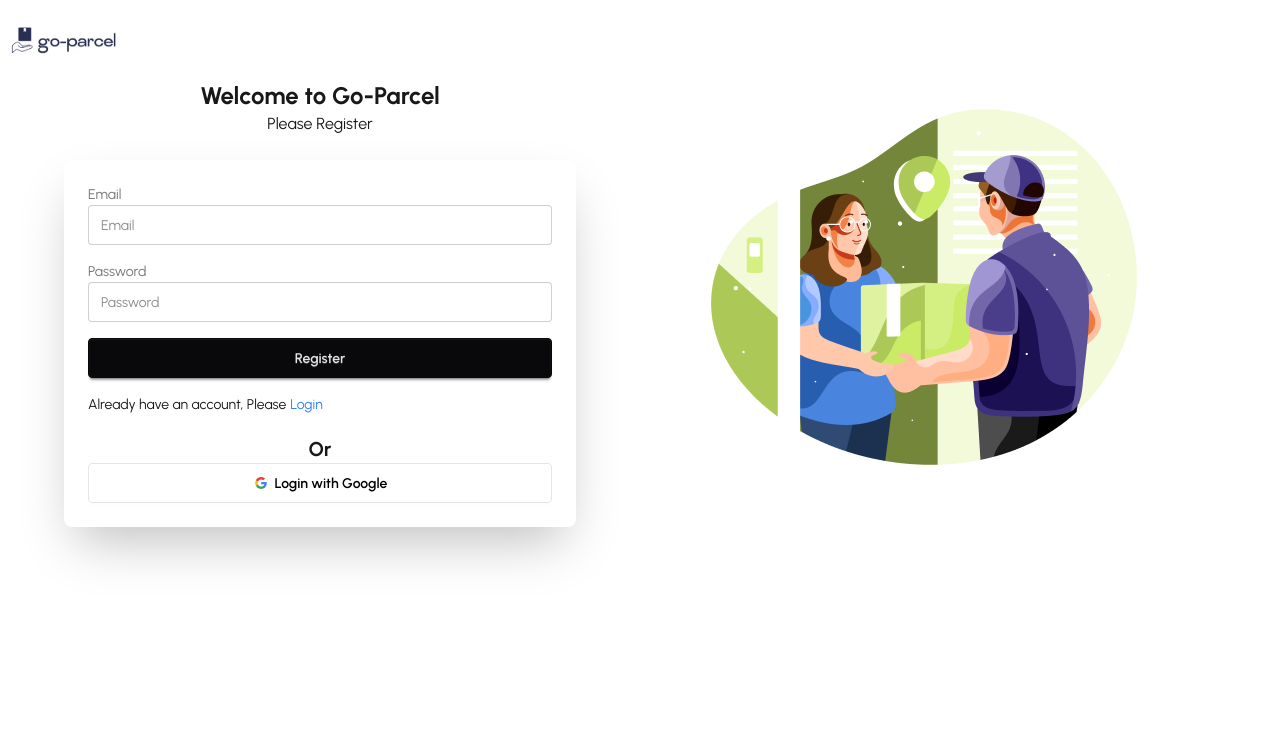
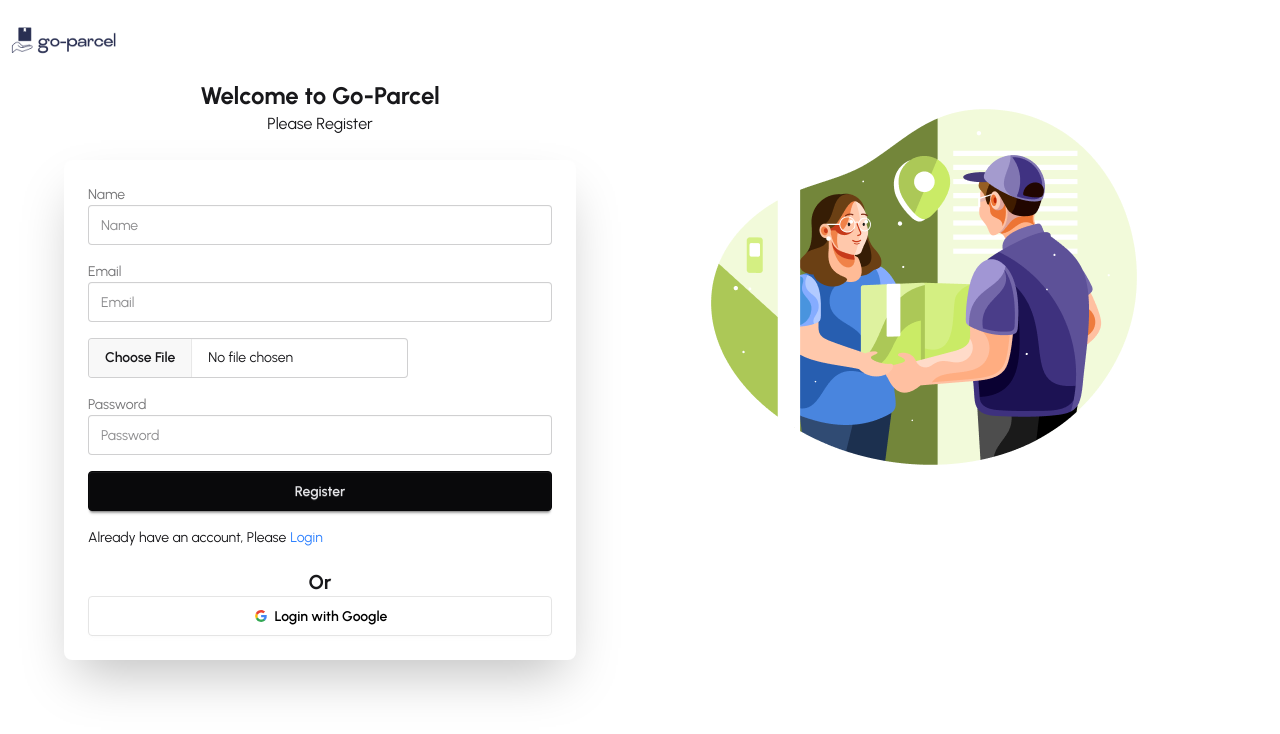
Before and after one commit to mhmasum1/go-parcel, a React (Vite) app: page /register in a window 1280 px wide. Shown: the top 734 px of the page. Built offline with nearby package versions, Linux system fonts and the light colour scheme; no server answers.

Commit message:
Implement Image Uploading feature with ImageBB and update profile

```diff
--- a/package.json
+++ b/package.json
@@ -11,6 +11,7 @@
   },
   "dependencies": {
     "@tailwindcss/vite": "^4.1.18",
+    "axios": "^1.13.2",
     "firebase": "^12.8.0",
     "leaflet": "^1.9.4",
     "react": "^19.2.0",
--- a/src/Context/AuthProvider.jsx
+++ b/src/Context/AuthProvider.jsx
@@ -1,7 +1,7 @@
 import React, { useEffect, useState } from 'react'
 import { AuthContext } from './AuthContext'
 import { auth } from '../Firebase/Firebase.init'
-import { createUserWithEmailAndPassword, GoogleAuthProvider, onAuthStateChanged, signInWithEmailAndPassword, signInWithPopup, signOut } from 'firebase/auth'
+import { createUserWithEmailAndPassword, GoogleAuthProvider, onAuthStateChanged, signInWithEmailAndPassword, signInWithPopup, signOut, updateProfile } from 'firebase/auth'
 
 const googleProvider = new GoogleAuthProvider();
 
@@ -30,6 +30,10 @@ const AuthProvider = ({ children }) => {
         return signOut(auth)
     }
 
+    const updateUserProfile = (profile) => {
+        return updateProfile(auth.currentUser, profile)
+    }
+
     // observer
     useEffect(() => {
         const unsubscribe = onAuthStateChanged(auth, (currentUser) => {
@@ -48,6 +52,7 @@ const AuthProvider = ({ children }) => {
         signInUser,
         signInGoogle,
         logOut,
+        updateUserProfile
 
 
     }
--- a/src/home/shared/navbar/Navbar.jsx
+++ b/src/home/shared/navbar/Navbar.jsx
@@ -50,6 +50,9 @@ const Navbar = () => {
                         Login
                     </Link>
                 )}
+                <Link to="/" className="btn mx-2 bg-secondary">
+                    Be a Rider
+                </Link>
             </div>
         </div>
     );
--- a/src/pages/Auth/Register/Register.jsx
+++ b/src/pages/Auth/Register/Register.jsx
@@ -3,9 +3,10 @@ import { useForm } from 'react-hook-form'
 import useAuth from '../../../Hooks/useAuth'
 import { Link } from 'react-router'
 import SocailLogIn from '../Social/SocailLogIn'
+import axios from 'axios'
 
 const Register = () => {
-    const { registerUser } = useAuth()
+    const { registerUser, updateUserProfile } = useAuth()
 
     const {
         register,
@@ -14,12 +15,37 @@ const Register = () => {
     } = useForm()
 
     const handleRegister = (data) => {
+        console.log(data.photo[0]);
+
+        const profileImg = data.photo[0];
+
         registerUser(data.email, data.password)
             .then((result) => {
                 console.log(result.user)
             })
-            .catch((error) => {
-                console.log(error)
+
+        //Store the image in form data
+        const formData = new FormData();
+        formData.append("image", profileImg);
+        // send the photo  to store and get the url
+        const image_api_key = `https://api.imgbb.com/1/upload?key=${import.meta.env.VITE_photo_host_key}`
+        axios.post(image_api_key, formData)
+            .then(res => {
+                console.log("After image upload", res.data.data.url)
+
+                // update user profile
+                const userProfile = {
+                    displayName: data.name,
+                    photoURL: res.data.data.url
+                }
+                updateUserProfile(userProfile)
+                    .then(() => {
+                        console.log("user profile updated done ")
+                    })
+                    .catch(error => {
+                        console.log(error)
+                    })
+
             })
     }
 
@@ -34,6 +60,19 @@ const Register = () => {
                 <div className="card bg-base-100 w-lg shadow-2xl">
                     <div className="card-body">
                         <div className="space-y-4">
+                            {/* Name */}
+                            <div>
+                                <label className="label">Name</label>
+                                <input
+                                    type="text"
+                                    {...register('name', { required: true })}
+                                    className="input w-full"
+                                    placeholder="Name"
+                                />
+                                {errors.name?.type === 'required' && (
+                                    <p className="text-red-500">Name is required</p>
+                                )}
+                            </div>
                             {/* email */}
                             <div>
                                 <label className="label">Email</label>
@@ -45,6 +84,19 @@ const Register = () => {
                                 />
                                 {errors.email?.type === 'required' && (
                                     <p className="text-red-500">Email is required</p>
+                                )}
+                            </div>
+
+                            {/* Photo */}
+                            <div>
+                                <input
+                                    type="file"
+                                    {...register('photo', { required: true })}
+                                    className="file-input"
+                                    placeholder="Photo"
+                                />
+                                {errors.photo?.type === 'required' && (
+                                    <p className="text-red-500">Photo is required</p>
                                 )}
                             </div>
 
--- /dev/null
+++ b/src/routes/PrivateRoute.jsx
@@ -0,0 +1,20 @@
+import React, { Children } from 'react';
+import useAuth from '../Hooks/useAuth';
+import { Navigate } from 'react-router';
+
+const PrivateRoute = ({ Children }) => {
+    const { user, loading } = useAuth();
+
+    if (loading) {
+        return <div>
+            <span className="loading loading-spinner text-error"></span>
+        </div>
+    }
+    if (!user) {
+        return <Navigate to="login"></Navigate>
+    }
+
+    return Children;
+};
+
+export default PrivateRoute;
```
Also changed, not shown: 1 other file (tests, documents, lock files or other folders).
